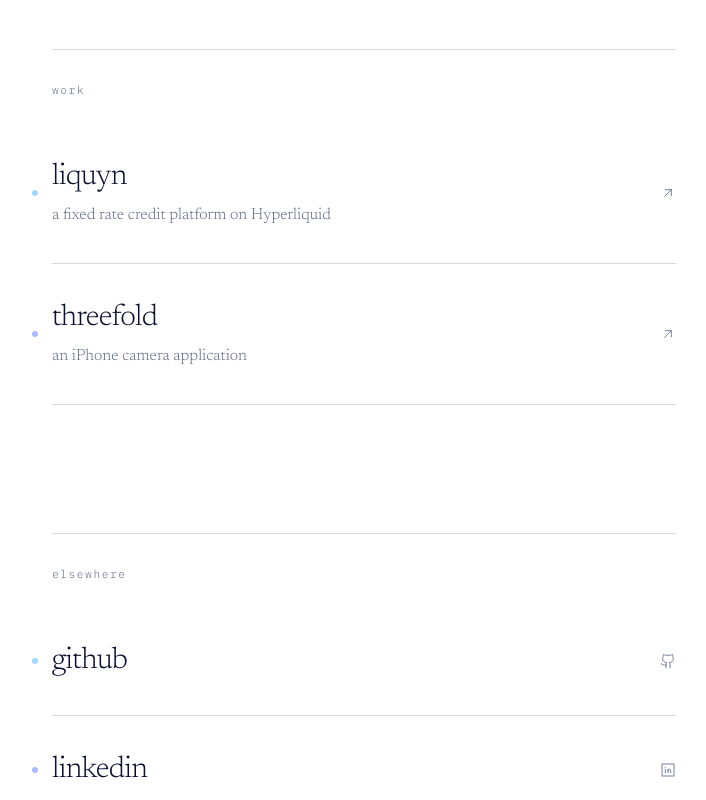
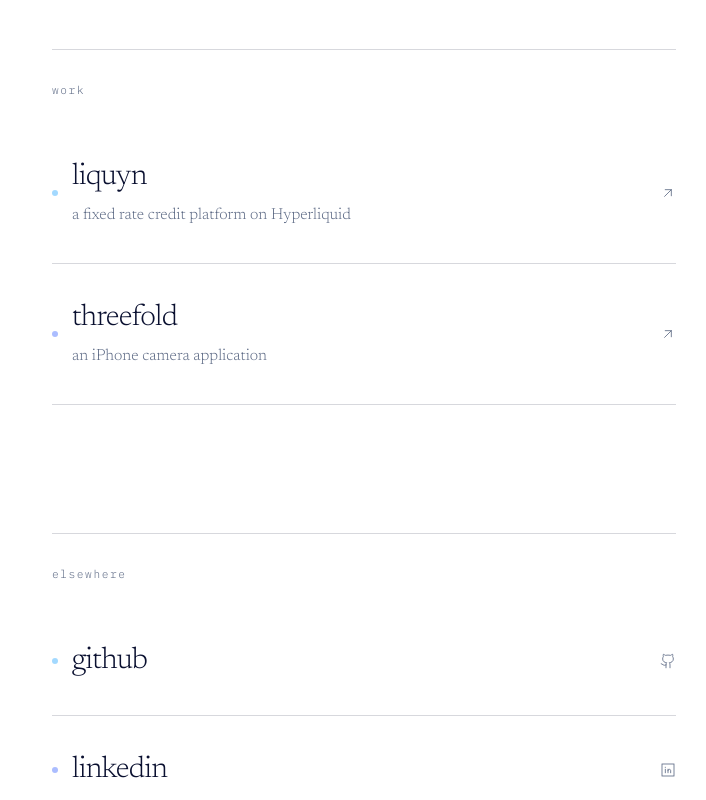
Before and after one commit to kylebolton/personal, a Next.js app: page / in a window 1280 px wide. Shown: the part 820-1620 px from the top of the page, without its empty margins (276-982 px from the left). Built offline with nearby package versions, Linux system fonts and the light colour scheme.

Commit message:
Keep row dots inside the lines and indent text instead
Co-Authored-By: Claude Sonnet 5.5 <noreply@anthropic.com>

```diff
--- a/src/app/page.tsx
+++ b/src/app/page.tsx
@@ -38,9 +38,9 @@ const links = [
   { label: "contact", href: "mailto:hello@kylebolton.me", icon: MailIcon, marker: "bg-sun" },
 ];
 
-const row = "group relative flex items-center gap-4 border-b hairline py-8 md:py-9";
+const row = "group relative flex items-center gap-4 border-b hairline py-8 pl-5 md:py-9";
 const marker =
-  "absolute -left-5 size-1.5 rounded-full opacity-40 transition-opacity duration-300 group-hover:opacity-100 group-active:opacity-100 group-focus-visible:opacity-100";
+  "absolute left-0 size-1.5 rounded-full opacity-40 transition-opacity duration-300 group-hover:opacity-100 group-active:opacity-100 group-focus-visible:opacity-100";
 const nudge =
   "transition-transform duration-500 group-hover:translate-x-1 group-active:translate-x-1 group-focus-visible:translate-x-1";
 
```
